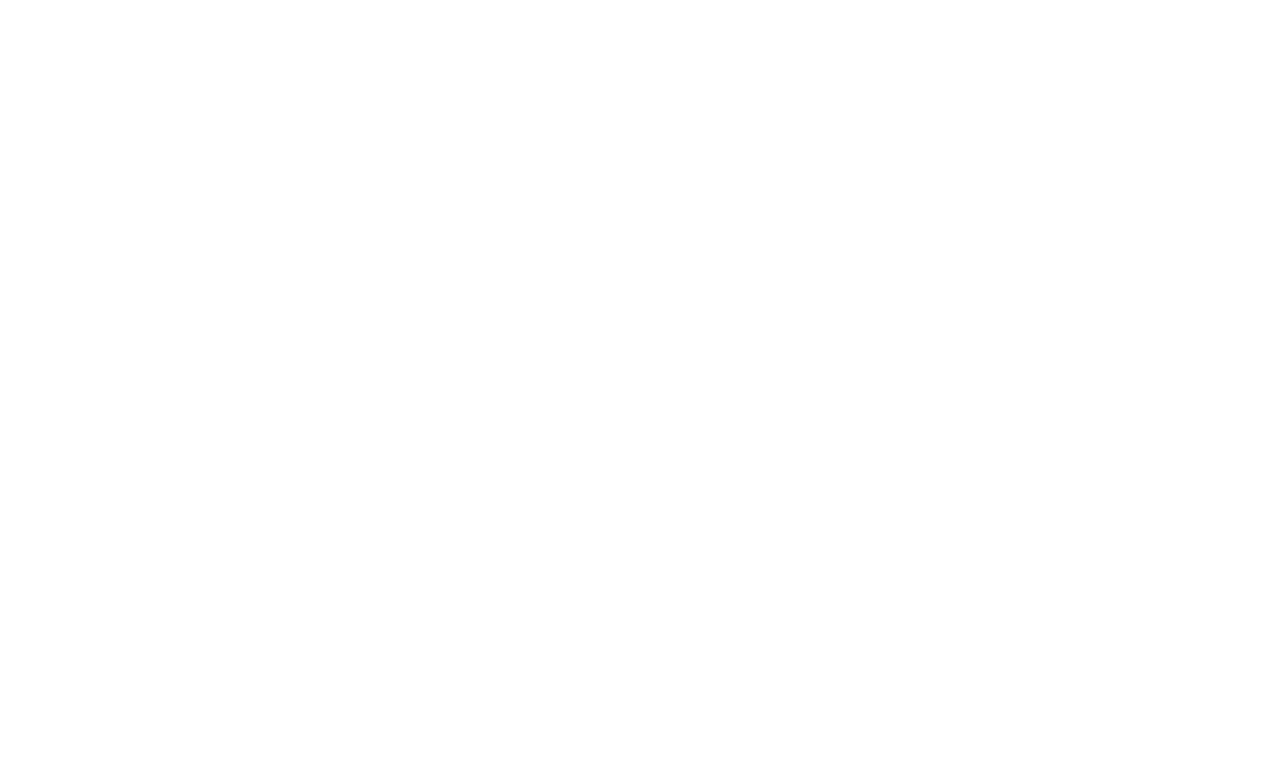
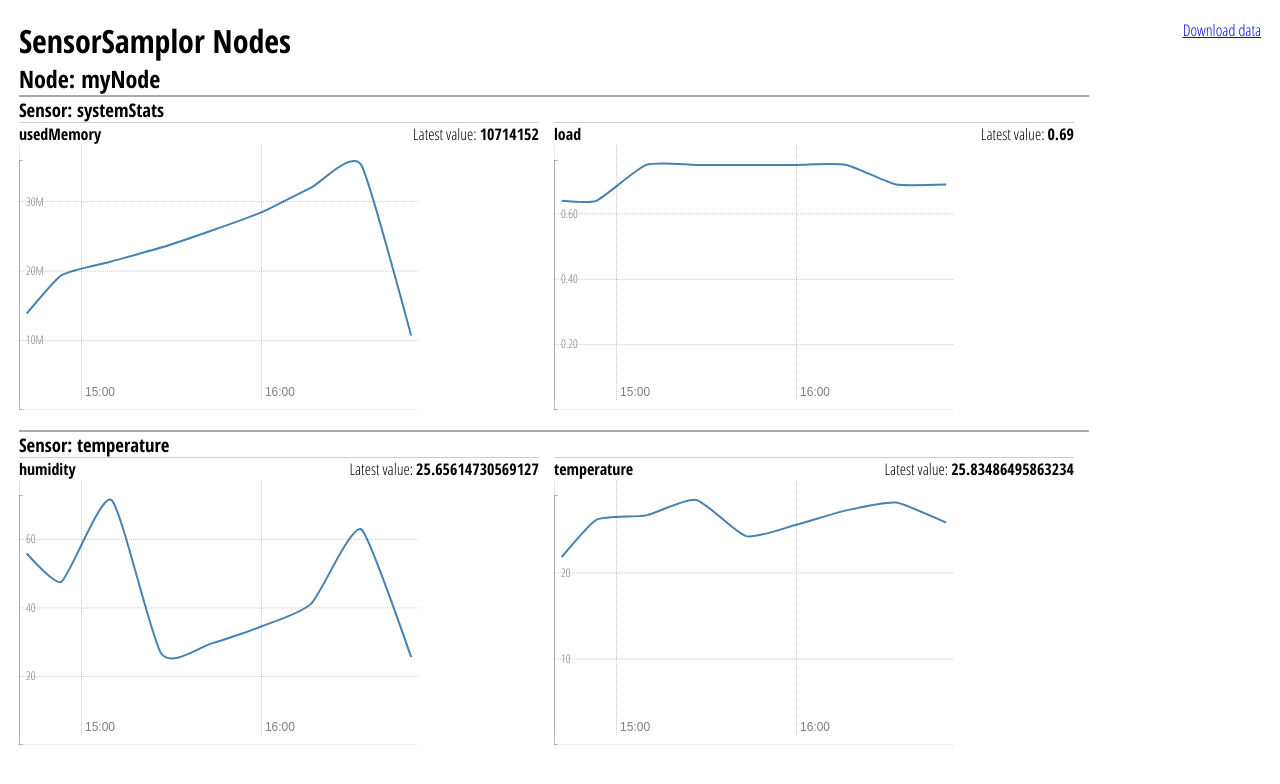
Before and after one commit to nwaldispuehl/sensor-samplor, a plain HTML site: page sensorsamplor.opt/sampleViewer/index.html in a window 1280 px wide. Drawn offline with Linux system fonts and the light colour scheme.

Commit message:
Worked on sampleViewer for json files.

```diff
--- /dev/null
+++ b/sensorsamplor.opt/sampleViewer/css/sampleViewer.css
@@ -0,0 +1,66 @@
+@import url(http://fonts.googleapis.com/css?family=Open+Sans+Condensed:300,700,300italic);
+
+* {
+    border: 0;
+    padding: 0;
+    margin: 0;
+    font-family: 'Open Sans Condensed', sans-serif;
+}
+
+body {
+    margin: .5cm;
+}
+
+.page_title {
+    float:left;
+}
+
+.download_link {
+    float: right;
+}
+
+.node {
+    float: left;
+    margin-bottom: .4cm;
+}
+
+.sensor {
+    float: left;
+    margin-bottom: .4cm;
+    margin-right: .4cm;
+
+    border-top: 2px solid #aaaaaa;
+}
+
+.sensor_value {
+    float: left;
+    width: 520px;
+
+    border-top: 1px solid #cccccc;
+
+    margin-bottom: .4cm;
+    margin-right: .4cm;
+}
+
+.chart_title {
+    float: left;
+}
+
+.chart_latest_value_container {
+    float: right;
+}
+
+.chart {
+    padding-top:.4cm;
+    width: inherit;
+    height: 240px;
+}
+
+.clear {
+    clear: both;
+}
+
+.rickshaw_graph .detail .x_label { display: none }
+.rickshaw_graph .detail .item { line-height: 1.4; padding: 0.5em }
+.detail_swatch { float: right; display: inline-block; width: 10px; height: 10px; margin: 0 4px 0 0 }
+.rickshaw_graph .detail .date { color: #a0a0a0 }
--- a/sensorsamplor.opt/sampleViewer/index.html
+++ b/sensorsamplor.opt/sampleViewer/index.html
@@ -1,59 +1,151 @@
 <!doctype>
 <head>
     <meta charset="utf-8">
+    <title>SensorSamplor sample viewer</title>
+
     <link rel="stylesheet" href="rickshaw/rickshaw.min.css">
+    <link rel="stylesheet" href="css/sampleViewer.css">
+
     <script src="rickshaw/vendor/d3.min.js"></script>
     <script src="rickshaw/vendor/d3.layout.min.js"></script>
     <script src="rickshaw/rickshaw.min.js"></script>
     <script src="jquery/jquery-2.1.3.min.js"></script>
 </head>
 <body>
-<div id="chart"></div>
+
+<h1 class="page_title">SensorSamplor Nodes</h1>
+<div class="download_link"><a href="export.json">Download data</a></div>
+<div class="clear"></div>
+
+<div id="nodes">
+</div>
+
+<div class="node_blueprint" style="display:none;">
+    <div class="node">
+        <h2>Nodename</h2>
+        <div class="sensors"></div>
+        <div class="clear"></div>
+    </div>
+</div>
+
+<div class="sensor_blueprint" style="display:none;">
+    <div class="sensor">
+        <h3>Sensorname</h3>
+        <div class="charts"></div>
+        <div class="clear"></div>
+    </div>
+</div>
+
+<div class="chart_blueprint" style="display:none;">
+    <div class="sensor_value">
+        <h4 class="chart_title">Chartname</h4>
+        <div class="chart_latest_value_container">Latest value: <span class="chart_latest_value"></span></div>
+        <div class="clear"></div>
+        <div class="left_axis"></div>
+        <div class="chart"></div>
+    </div>
+</div>
 
 <script>
 
 console.log("SensorSamplor data viewer");
 
-$.getJSON("./export.json", function(json) {
-    var load = json["myNode"]["systemStats"]["load"];
+$.getJSON("./export.json", function(nodesData) {
 
-    var sampleData = new Array();
+    for (nodeData in nodesData) {
+        console.log("Adding node: " + nodeData);
+        var n = createNodeWith(nodeData);
 
-    for (key in load) {
-      var value = load[key];
-      console.log(value);
+        var sensorsData = nodesData[nodeData];
+        for (sensorData in sensorsData) {
+            console.log("Adding sensor: " + sensorData);
+            var s = createSensorWith(nodeData, sensorData);
+
+            var valuesData = sensorsData[sensorData];
+            for (valueData in valuesData) {
+                var c = createChartWith(nodeData, sensorData, valueData, valuesData[valueData]);
+                s.find(".charts").append(c.html());
+            }
+            n.find(".sensors").append(s.html());
+        }
+        $("#nodes").append(n.html());
+    }
+});
 
 
-      sampleData.push({x : 123, y : 456});
-      //for (i in value) {
-        //console.log(value[i]);
-      //}
-    }
+function createGraphFor(element, axis, name, data) {
 
 
-    /*
-    jQuery.each(load, function() {
-      data[] = {x : this['timestamp'], y : this['value']};
-    });
-    */
-
-    console.log(sampleData);
-
-        //sampleData = [{x: 1, y: 1}, {x: 2, y: 2}, {x: 3, y: 3}];
 
     var graph = new Rickshaw.Graph( {
-        element: document.querySelector("#chart"),
-        width: 580,
-        height: 250,
-        series: [ {
+        element: element,
+        renderer: 'line',
+        stack:false,
+        padding: {top: 0.02, left: 0.02, right: 0.02, bottom: 0.02},
+        series: [{
             color: 'steelblue',
-            data: sampleData
-        } ]
+            data: data,
+            name: name
+        }]
     } );
 
-    var axes = new Rickshaw.Graph.Axis.Time( { graph: graph } );
+    var axis = new Rickshaw.Graph.Axis.Time( { graph: graph } );
+    axis.render();
+
+    new Rickshaw.Graph.HoverDetail( {
+        graph: graph
+//        formatter: function(series, x, y) {
+//            var date = '<span class="date">' + new Date(x).toUTCString() + '</span>';
+//            var swatch = '<span class="detail_swatch" style="background-color: ' + series.color + '"></span>';
+//            var content = swatch + series.name + ": " + parseInt(y) + '<br>' + date;
+//            return content;
+//        }
+    } );
+
     graph.render();
-});
+
+    var yAxis = new Rickshaw.Graph.Axis.Y({
+        graph: graph,
+        tickFormat: Rickshaw.Fixtures.Number.formatKMBT
+    });
+
+    yAxis.render();
+}
+
+function createNodeWith(nodeName) {
+    var result = $(".node_blueprint").clone();
+    result.find(".node").attr("id", "sensorSamplor-" + nodeName);
+    result.find("h2").text("Node: " + nodeName);
+    return result;
+}
+
+function createSensorWith(nodeName, sensorName) {
+    var result = $(".sensor_blueprint").clone();
+    result.find(".sensor").attr("id", "sensorSamplor-" + nodeName + "-" + sensorName);
+    result.find("h3").text("Sensor: " + sensorName);
+    return result;
+}
+
+function createChartWith(nodeName, sensorName, valueName, valueData) {
+    var result = $(".chart_blueprint").clone();
+    result.find(".sensor_value").attr("id", "sensorSamplor-" + nodeName + "-" + sensorName + "-" + valueName);
+    result.find(".chart").attr("id", "sensorSamplor-" + nodeName + "-" + sensorName + "-" + valueName + "-chart");
+    result.find("h4").text(valueName);
+    result.find(".chart_latest_value").html("<b>" + valueData[valueData.length-1]['value'] + "</b>");
+    var data = prepareDataForChart(valueData);
+    createGraphFor(result.find(".chart")[0], result.find(".left_axis")[0], valueName, data);
+    return result;
+}
+
+function prepareDataForChart(valueData) {
+    var outputSamples = new Array();
+        for (key in valueData) {
+            var value = valueData[key];
+            var date = Date.parse(value['timestamp']);
+            outputSamples.push({x : date, y : value['value']});
+        }
+    return outputSamples;
+}
 
 </script>
 </body>
```
Also changed, not shown: 1 other file.
